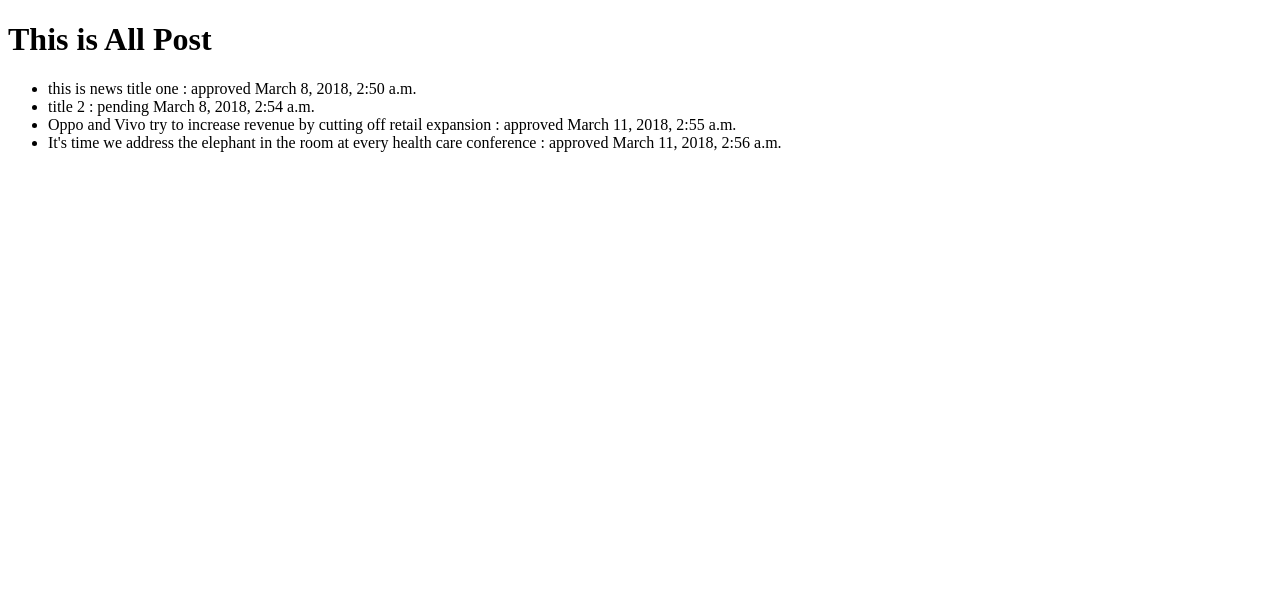
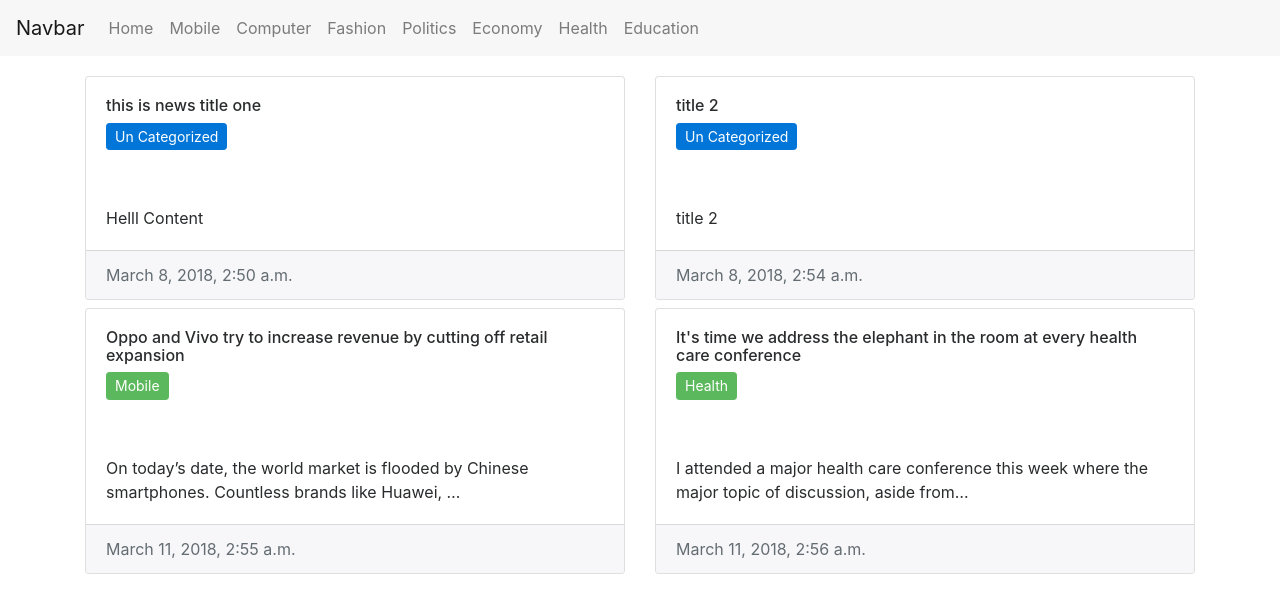
Before and after one commit to bkawan/newsportal, a Django app: page / in a window 1280 px wide. Shown: the top 613 px of the page. Run offline with Django 3.2, Linux system fonts and the light colour scheme; data comes from the database, SQL or seed files in the repository; both versions use the stored data as it was after the commit; some libraries are stand-ins or nearby versions.

Commit message:
CBV, add category, frontend with bootstrap

```diff
--- a/content/admin.py
+++ b/content/admin.py
@@ -1,8 +1,8 @@
 from django.contrib import admin
+
+from content.models import PostItem, Category
 
 # Register your models here.
 
-
-from content.models import PostItem
-
 admin.site.register(PostItem)
+admin.site.register(Category)
--- a/content/models.py
+++ b/content/models.py
@@ -1,18 +1,26 @@
 from django.db import models
+
+
+class Category(models.Model):
+    title = models.CharField(max_length=100, unique=True)
+
+    def __str__(self):
+        return self.title
 
 
 # Create your models here.
 class PostItem(models.Model):
     POST_ITEM_STATUS_CHOICES = (
-        ('published', 'published'),
-        ('pending', 'pending'),
-        ('approved', 'approved'),
-        ('archived', 'archived'),
+        ('published', 'Published'),
+        ('pending', 'Pending'),
+        ('approved', 'Approved'),
+        ('archived', 'Archived'),
     )
     title = models.CharField(max_length=255)
     content = models.TextField()
     published_date = models.DateTimeField()
     status = models.CharField(max_length=15, choices=POST_ITEM_STATUS_CHOICES)
+    category = models.ForeignKey(Category, on_delete=models.SET_NULL, null=True, blank=True)
 
     def __str__(self):
         return "{} : {}".format(self.title, self.status)
--- a/content/templates/content/all_post.html
+++ b/content/templates/content/all_post.html
@@ -1,19 +1,75 @@
 <!DOCTYPE html>
 <html lang="en">
 <head>
-    <meta charset="UTF-8">
-    <title>Title</title>
+    <!-- Required meta tags -->
+    <meta charset="utf-8">
+    <meta name="viewport" content="width=device-width, initial-scale=1, shrink-to-fit=no">
+
+    <!-- Bootstrap CSS -->
+    <link rel="stylesheet" href="https://maxcdn.bootstrapcdn.com/bootstrap/4.0.0-alpha.6/css/bootstrap.min.css"
+          integrity="sha384-rwoIResjU2yc3z8GV/NPeZWAv56rSmLldC3R/AZzGRnGxQQKnKkoFVhFQhNUwEyJ" crossorigin="anonymous">
 </head>
 <body>
-<h1>This is All Post</h1>
-{#{{ all_posts }}#}
 
+<nav class="navbar navbar-toggleable-md navbar-light bg-faded">
+    <button class="navbar-toggler navbar-toggler-right" type="button" data-toggle="collapse"
+            data-target="#navbarSupportedContent" aria-controls="navbarSupportedContent" aria-expanded="false"
+            aria-label="Toggle navigation">
+        <span class="navbar-toggler-icon"></span>
+    </button>
+    <a class="navbar-brand" href="#">Navbar</a>
 
-<ul>
+    <div class="collapse navbar-collapse" id="navbarSupportedContent">
+        <ul class="navbar-nav mr-auto">
+            <li class="nav-item">
+                <a class="nav-link" href="#">Home <span class="sr-only">(current)</span></a>
+            </li>
+            {% for category in categories %}
+                <li class="nav-item">
+                    <a class="nav-link" href="#">{{ category.title }}<span class="sr-only">(current)</span></a>
+                </li>
+            {% endfor %}
 
-    {% for post in all_posts %}
-        <li>{{ post }} {{ post.published_date }} </li>
-    {% endfor %}
-</ul>
+        </ul>
+    </div>
+</nav>
+<div class="container pt-3">
+    <div class="row">
+        {% for post in all_posts %}
+            <div class="col-md-6 py-1">
+                <div class="card">
+                    <div class="card-block">
+                        <h6>{{ post.title }}</h6>
+                        {% if post.category %}
+                            <p class="btn btn-sm btn-success">{{ post.category.title }}</p>
+                        {% else %}
+
+                            <p class="btn btn-sm btn-primary">Un Categorized</p>
+                        {% endif %}
+
+                    </div>
+                    <div class="card-block">
+                        {{ post.content|truncatechars:100 }}
+                    </div>
+                    <div class="card-footer text-muted">
+                        {{ post.published_date }}
+                    </div>
+                </div>
+            </div>
+        {% endfor %}
+
+    </div>
+</div>
+
+<!-- jQuery first, then Tether, then Bootstrap JS. -->
+<script src="https://code.jquery.com/jquery-3.1.1.slim.min.js"
+        integrity="sha384-A7FZj7v+d/sdmMqp/nOQwliLvUsJfDHW+k9Omg/a/EheAdgtzNs3hpfag6Ed950n"
+        crossorigin="anonymous"></script>
+<script src="https://cdnjs.cloudflare.com/ajax/libs/tether/1.4.0/js/tether.min.js"
+        integrity="sha384-DztdAPBWPRXSA/3eYEEUWrWCy7G5KFbe8fFjk5JAIxUYHKkDx6Qin1DkWx51bBrb"
+        crossorigin="anonymous"></script>
+<script src="https://maxcdn.bootstrapcdn.com/bootstrap/4.0.0-alpha.6/js/bootstrap.min.js"
+        integrity="sha384-vBWWzlZJ8ea9aCX4pEW3rVHjgjt7zpkNpZk+02D9phzyeVkE+jo0ieGizqPLForn"
+        crossorigin="anonymous"></script>
 </body>
 </html>
--- a/content/urls.py
+++ b/content/urls.py
@@ -3,6 +3,7 @@ from django.urls import path
 from . import views
 
 urlpatterns = [
-    path('', views.all_posts, name='index'),
+    # path('', views.all_posts, name='index'),
+    path('', views.HomePageView.as_view(), name='index'),
     path('post_detail/<int:post_id>', views.post_detail, name='post_detail'),
 ]
--- a/content/views.py
+++ b/content/views.py
@@ -1,15 +1,27 @@
 from django.http import HttpResponse
 from django.shortcuts import render
+# Create your views here.
+from django.views.generic import TemplateView
 
-# Create your views here.
-from content.models import PostItem
+from content.models import PostItem, Category
 
 
 def all_posts(request):
     posts = PostItem.objects.all()
+    categories = Category.objects.all()
     context = {'all_posts':posts}
     return render(request, 'content/all_post.html', context)
 
 
+class HomePageView(TemplateView):
+    template_name = 'content/all_post.html'
+
+    def get_context_data(self, **kwargs):
+        context = super().get_context_data(**kwargs)
+        context['all_posts'] = PostItem.objects.all()
+        context['categories'] = Category.objects.all()
+        return context
+
+
 def post_detail(request, post_id):
     return HttpResponse(PostItem.objects.get(id=post_id))
```
Also changed, not shown: content/migrations/0002_auto_20180311_0246.py (added), content/migrations/0003_auto_20180311_0254.py (added), db.sqlite3.
